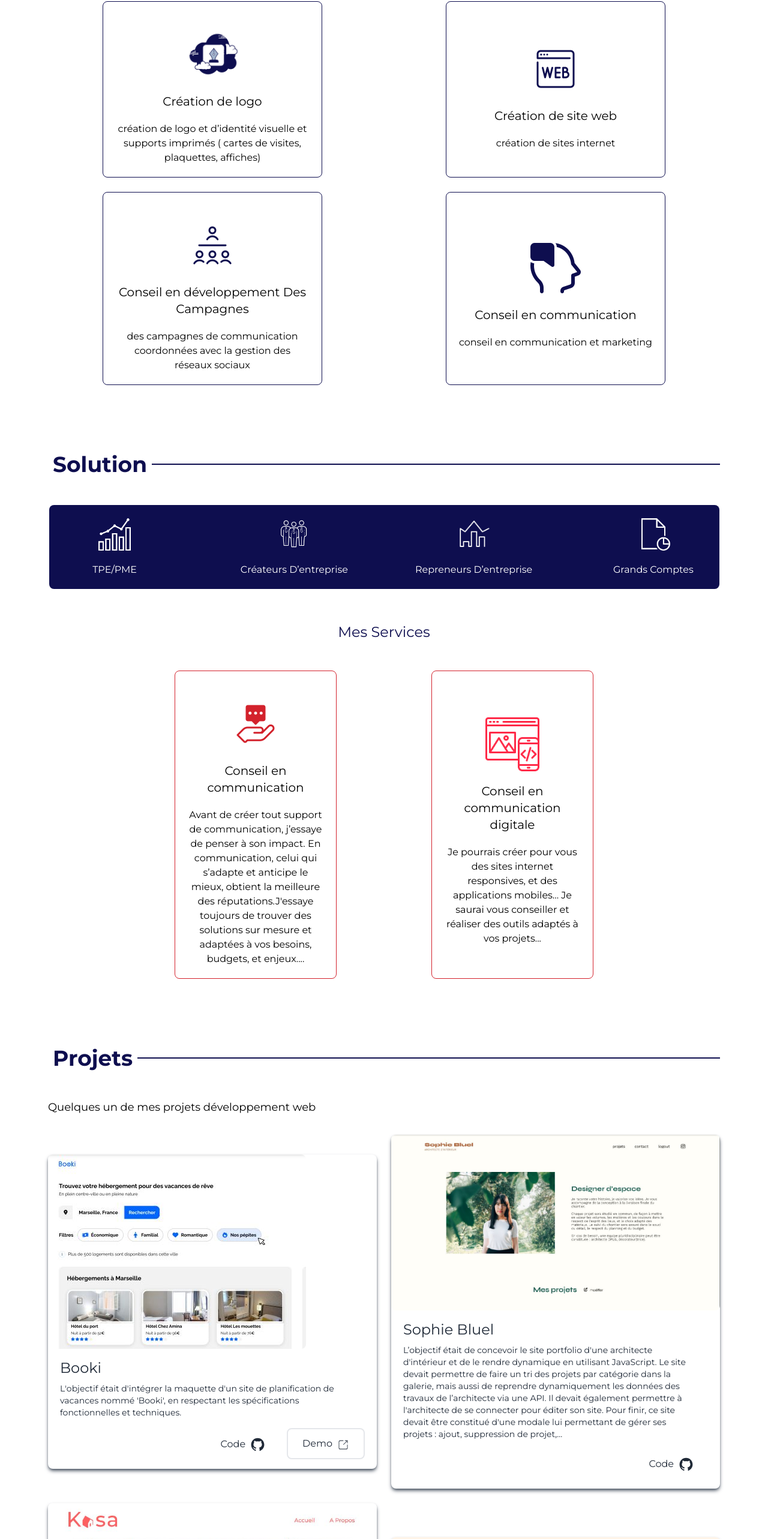
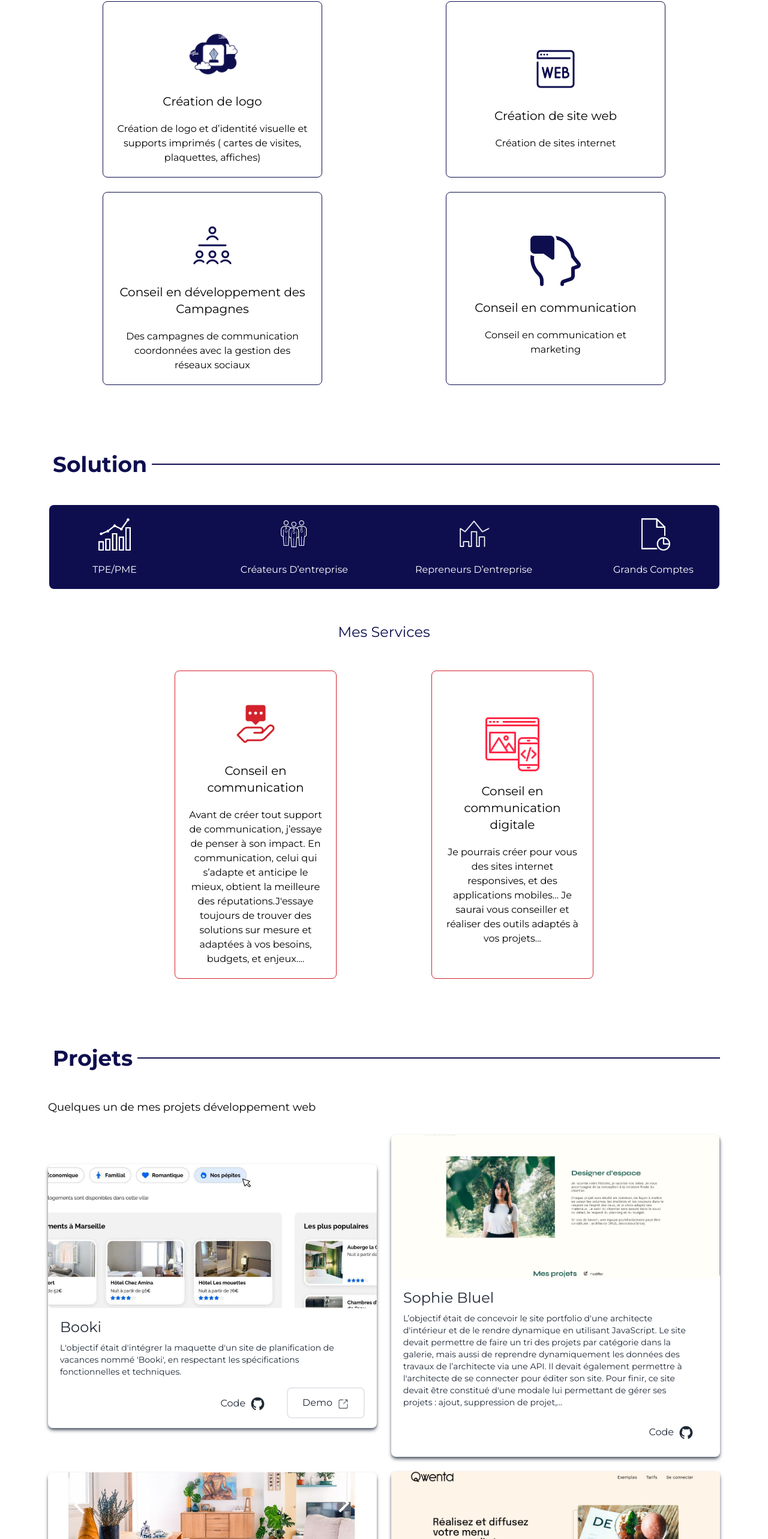
Before and after one commit to Meriemchm/chm_portfolio_severine_client, a React (Vite) app: page / in a window 1280 px wide. Shown: the part 2954-5520 px from the top of the page at 60% size. Built offline with nearby package versions, Linux system fonts and the light colour scheme.

Commit message:
V1-project-data-meeting-maj

```diff
--- a/src/components/Data/Data.jsx
+++ b/src/components/Data/Data.jsx
@@ -183,29 +183,29 @@ export const services = [
     src: "icons8-pen-100.png",
     title: "Création de logo",
     description:
-      "création de logo et d’identité visuelle et supports imprimés ( cartes de visites, plaquettes, affiches)",
+      "Création de logo et d’identité visuelle et supports imprimés ( cartes de visites, plaquettes, affiches)",
     style: "border-second",
   },
   {
     id: 2,
     src: "icons8-web-64.png",
     title: "Création de site web",
-    description: "création de sites internet",
+    description: "Création de sites internet",
     style: "border-second",
   },
   {
     id: 3,
     src: "icons8-lecture-64.png",
-    title: "Conseil en développement Des Campagnes",
+    title: "Conseil en développement des Campagnes",
     description:
-      "des campagnes de communication coordonnées avec la gestion des réseaux sociaux",
+      "Des campagnes de communication coordonnées avec la gestion des réseaux sociaux",
     style: "border-second",
   },
   {
     id: 4,
     src: "communication-blue.png",
     title: "Conseil en communication",
-    description: "conseil en communication et marketing",
+    description: "Conseil en communication et marketing",
     style: "border-second",
   },
 ];
--- a/src/components/Meeting/MeetingContainer.jsx
+++ b/src/components/Meeting/MeetingContainer.jsx
@@ -30,7 +30,7 @@ const MeetingContainer = () => {
       className="flex flex-col lg:flex-row gap-10 justify-center items-center lg:items-start"
     >
       <div>
-        <h1>
+        <h1 className="pb-4">
           Réservez un rendez-vous sur <span className="text-primary">Zoom</span>{" "}
         </h1>
         <Calendar onChange={handleDateChange} value={selectedDate} required />
--- a/src/components/Projects/Project.jsx
+++ b/src/components/Projects/Project.jsx
@@ -39,7 +39,7 @@ const Project = () => {
               <img
                 src={src}
                 alt="project-name"
-                className="rounded-lg"
+                className="rounded-lg h-60 w-full object-cover"
               />
 
               <div
```
Also changed, not shown: public/bookimg.JPG.
